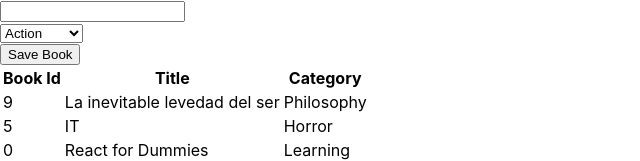
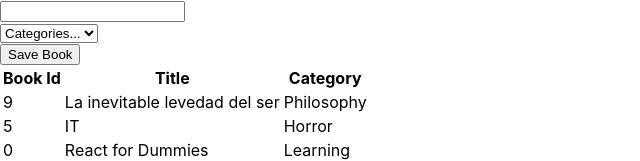
Before and after one commit to ricardomonte/magic-books, a React (Create React App) app: page / in a window 1280 px wide. Shown: the top 161 px of the page, without its empty margins (0-640 px from the left). Built offline with nearby package versions, Linux system fonts and the light colour scheme.

Commit message:
Connect CREATE_BOOK action

```diff
--- a/src/container/BooksForm.js
+++ b/src/container/BooksForm.js
@@ -1,8 +1,7 @@
 import React, { useState } from 'react';
 import PropTypes from 'prop-types';
 import { connect } from 'react-redux';
-import { bindActionCreators } from 'redux';
-import * as actionCreate from '../actions';
+import { createBook } from '../actions';
 
 function BooksForm({ action }) {
   const [book, setBook] = useState({
@@ -17,7 +16,7 @@ function BooksForm({ action }) {
 
   const handleSubmit = (event) => {
     event.preventDefault();
-    action.createBook(book);
+    action(book);
     const removeState = { ...book };
     removeState.title = '';
     removeState.category = '';
@@ -54,6 +53,9 @@ function BooksForm({ action }) {
             value={book.category}
             onChange={handleChange}
           >
+            <option value="" disabled>
+              Categories...
+            </option>
             {categories.map((category) => (
               <option key={category} value={category}>
                 {category}
@@ -73,7 +75,7 @@ BooksForm.propTypes = {
 
 function mapDispatchToProps(dispatch) {
   return {
-    action: bindActionCreators(actionCreate, dispatch),
+    action: (book) => dispatch(createBook(book)),
   };
 }
 
```
